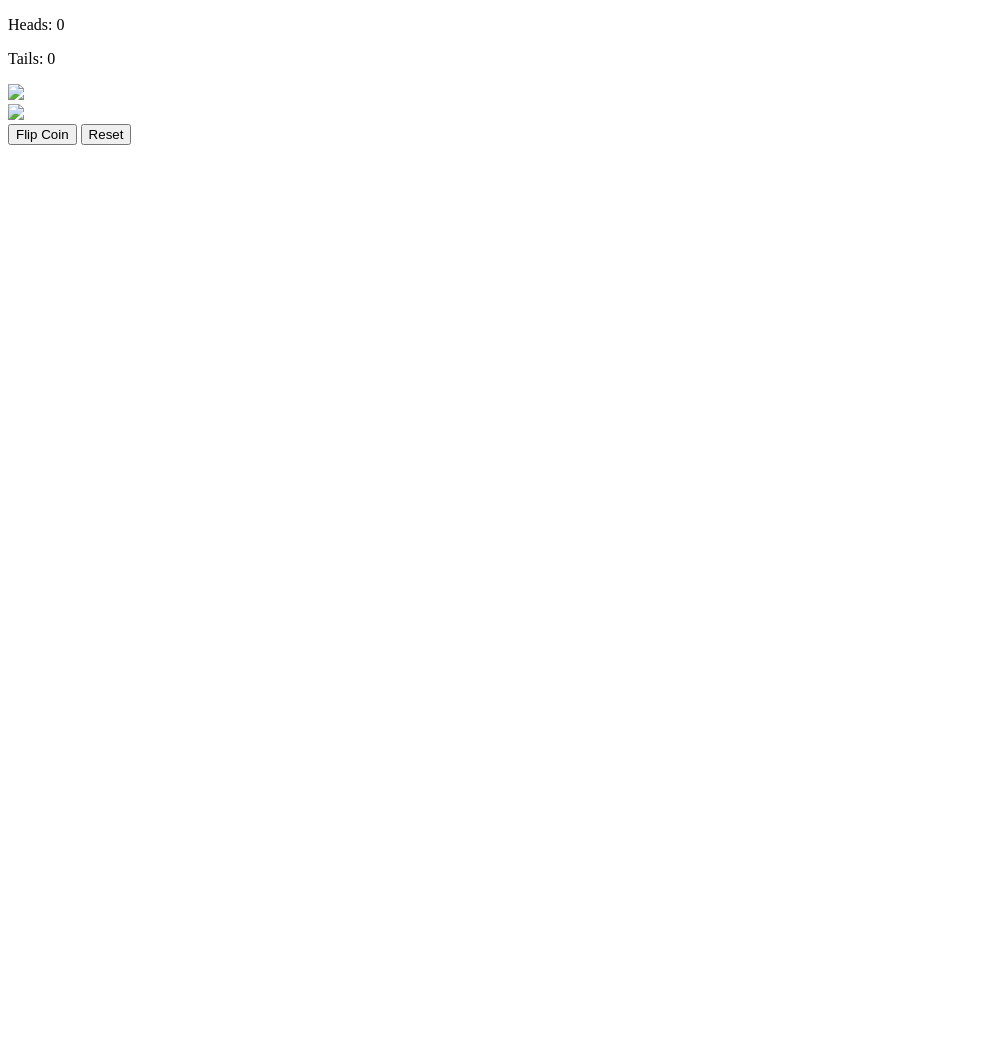
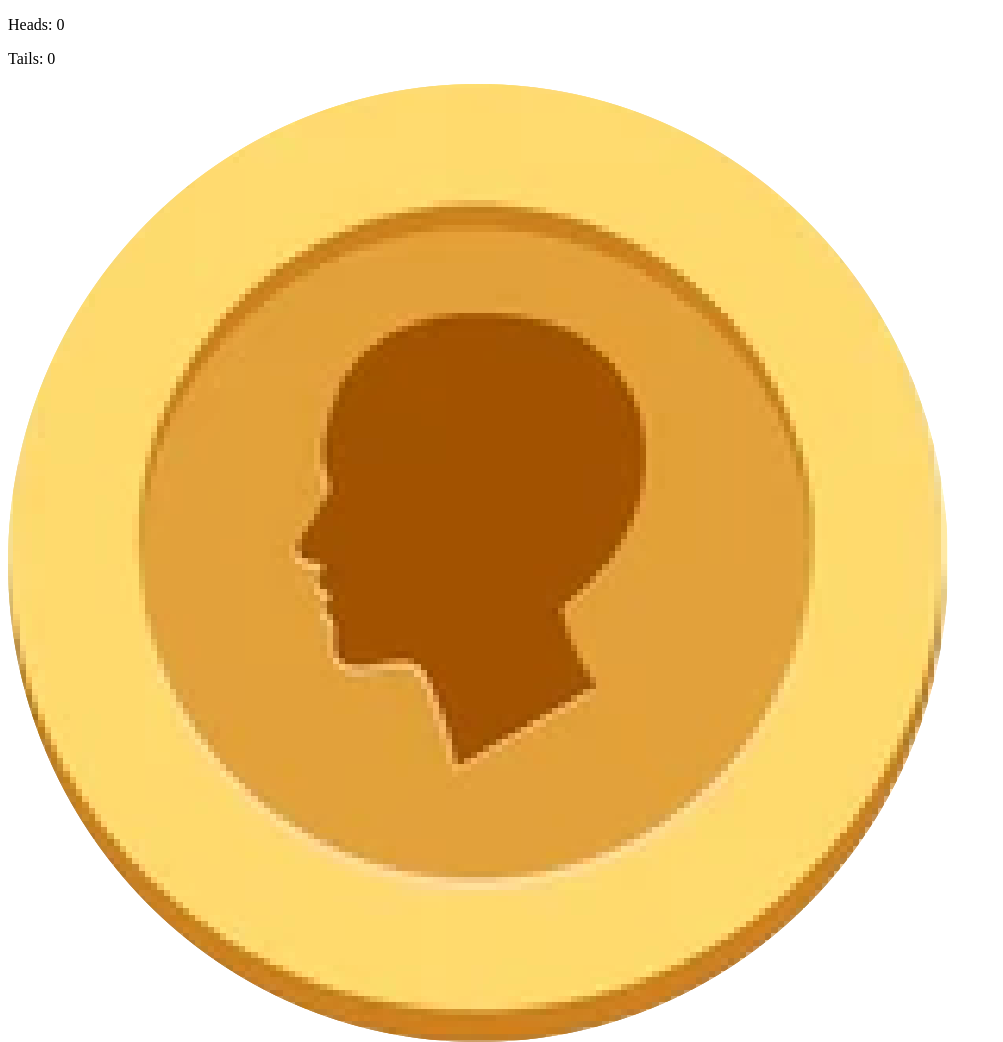
Before and after one commit to NouraAlGahtani/coinFlipper.github.io, a plain HTML site: page index.html in a window 1280 px wide. Shown: the top 1042 px of the page, without its empty margins (0-1003 px from the left). Before the commit the page ends 800 px from the top, so only its background shows below. Drawn offline with Linux system fonts and the light colour scheme.

Commit message:
changed/added Pics

```diff
--- a/index.html
+++ b/index.html
@@ -15,10 +15,10 @@
         </div>
         <div class="coin" id="coin">
             <div class="heads">
-                <img src="heads.svg">
+                <img src="./images/heads.png">
             </div>
             <div class="tails">
-                <img src="tails.svg">
+                <img src="./images/tails.png">
             </div>
         </div>
         <div class="buttons">
```
Also changed, not shown: images/heads.png (added), images/tails.png (added).
